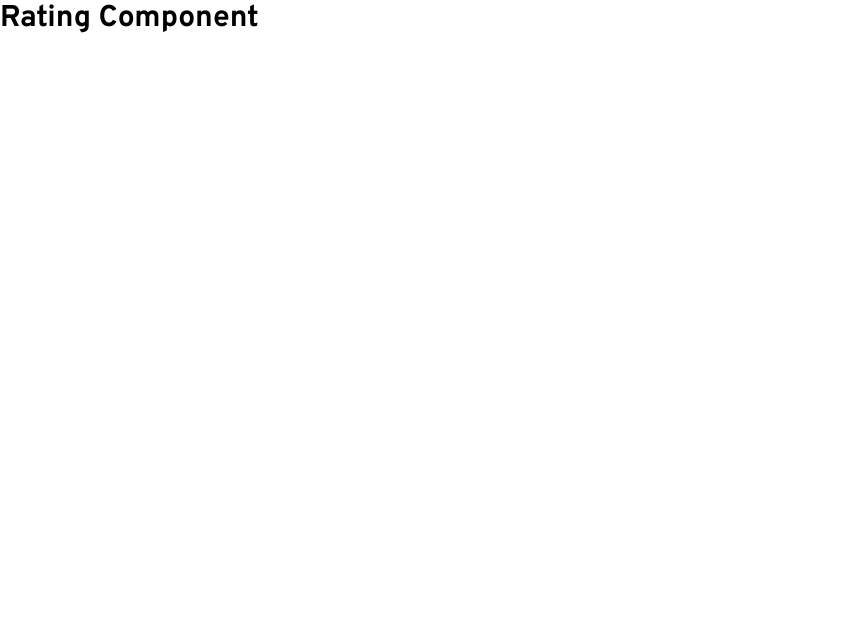
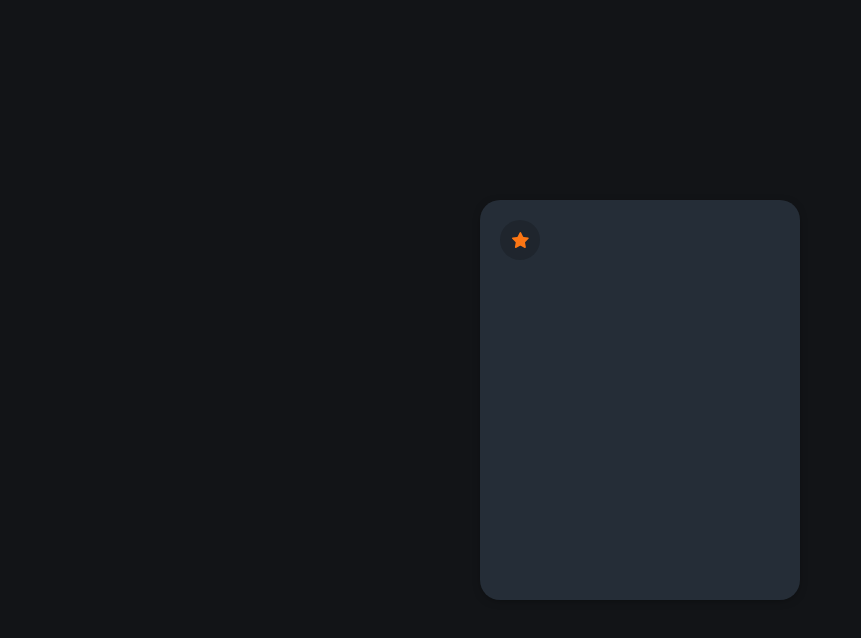
Before and after one commit to madeleinewoodbury/rating-component, a React (Create React App) app: page / in a window 1280 px wide. Shown: the top 638 px of the page, without its empty margins (0-861 px from the left). Built offline with nearby package versions, Linux system fonts and the light colour scheme.

Commit message:
layout and start rating component

```diff
--- a/src/App.js
+++ b/src/App.js
@@ -1,5 +1,13 @@
+import Rating from "./components/Rating";
+
 const App = () => {
-  return <h1>Rating Component</h1>;
+  return (
+    <main className='container'>
+      <div className='layout'>
+        <Rating />
+      </div>
+    </main>
+  );
 };
 
 export default App;
--- /dev/null
+++ b/src/components/Rating.js
@@ -0,0 +1,13 @@
+import starIcon from "../images/icon-star.svg";
+
+const Rating = () => {
+  return (
+    <div className='rating'>
+      <div className='star'>
+        <img src={starIcon} alt='star icon' />
+      </div>
+    </div>
+  );
+};
+
+export default Rating;
--- a/src/index.css
+++ b/src/index.css
@@ -4,8 +4,8 @@
   --primary: #fb7718;
   --light: #959eac;
   --medium: #7c8798;
-  --dark: #252d37;
-  --very-dark: #121417;
+  --dark: rgb(37, 45, 55);
+  --very-dark: rgb(18, 20, 23);
 }
 
 * {
@@ -15,9 +15,42 @@
 
 html,
 body {
+  background-color: var(--very-dark);
   font-family: "Overpass", sans-serif;
   font-size: 15px;
   font-weight: 400;
+}
+
+.container {
+  width: 100vw;
+  height: 100vh;
+  display: flex;
+  justify-content: center;
+  align-items: center;
+}
+
+.layout {
+  width: 25%;
+  height: 400px;
+  background-color: var(--dark);
+  border-radius: 20px;
+  box-shadow: 0px 2px 11px -5px rgba(0, 0, 0, 0.75);
+}
+
+.rating {
+  padding: 20px;
+  display: flex;
+  flex-direction: column;
+}
+
+.star {
+  width: 40px;
+  height: 40px;
+  background-color: rgba(18, 20, 23, 0.3);
+  border-radius: 100%;
+  display: flex;
+  justify-content: center;
+  align-items: center;
 }
 
 /*
```
